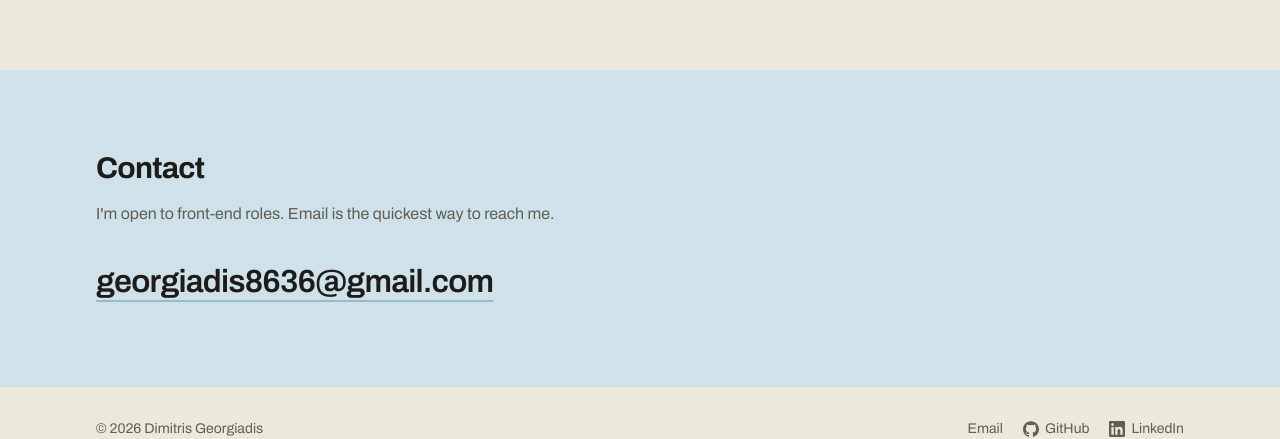
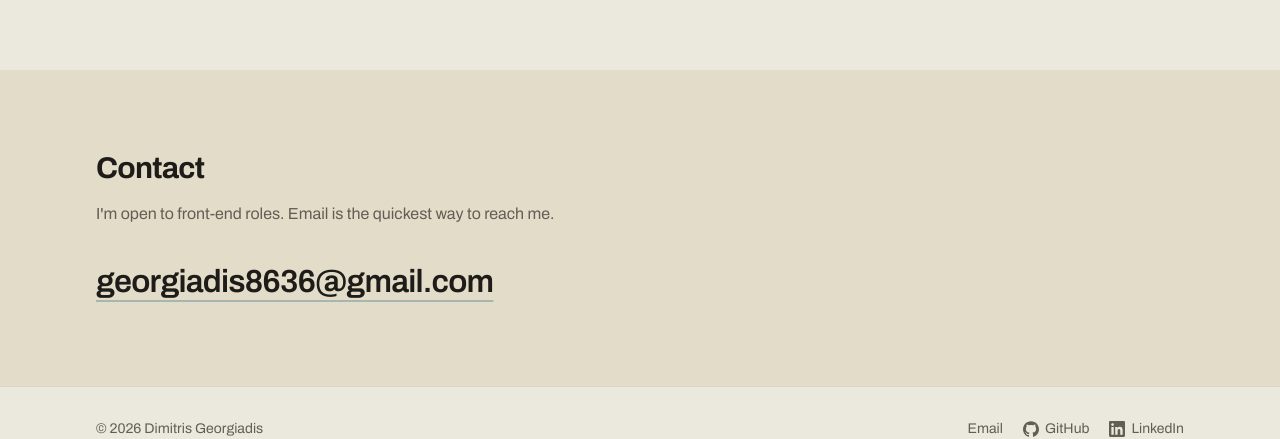
Before and after one commit to geojimas/portfoliony, a React (Vite) app: page / in a window 1280 px wide. Shown: the part 2340-2779 px from the top of the page. Built offline with nearby package versions, Linux system fonts and the light colour scheme.

Commit message:
style: warm up the contact band with a sand tone
- replace the cool blue mist with a sand background that stays distinct from the paper without reintroducing a cold accent

```diff
--- a/src/components/Contact.jsx
+++ b/src/components/Contact.jsx
@@ -1,6 +1,6 @@
 export function Contact() {
   return (
-    <section id="contact" className="section bg-mist">
+    <section id="contact" className="section bg-sand">
       <div className="shell">
         <h2 className="text-2xl font-bold tracking-tight md:text-3xl">Contact</h2>
         <p className="mt-4 max-w-[50ch] text-muted">
--- a/src/index.css
+++ b/src/index.css
@@ -10,7 +10,7 @@
   --color-marker: #ffe14d;
   --color-sea: #17607f;
   --color-sea-deep: #114b63;
-  --color-mist: #cfe2e9;
+  --color-sand: #e3dcc8;
 }
 
 @layer base {
```
